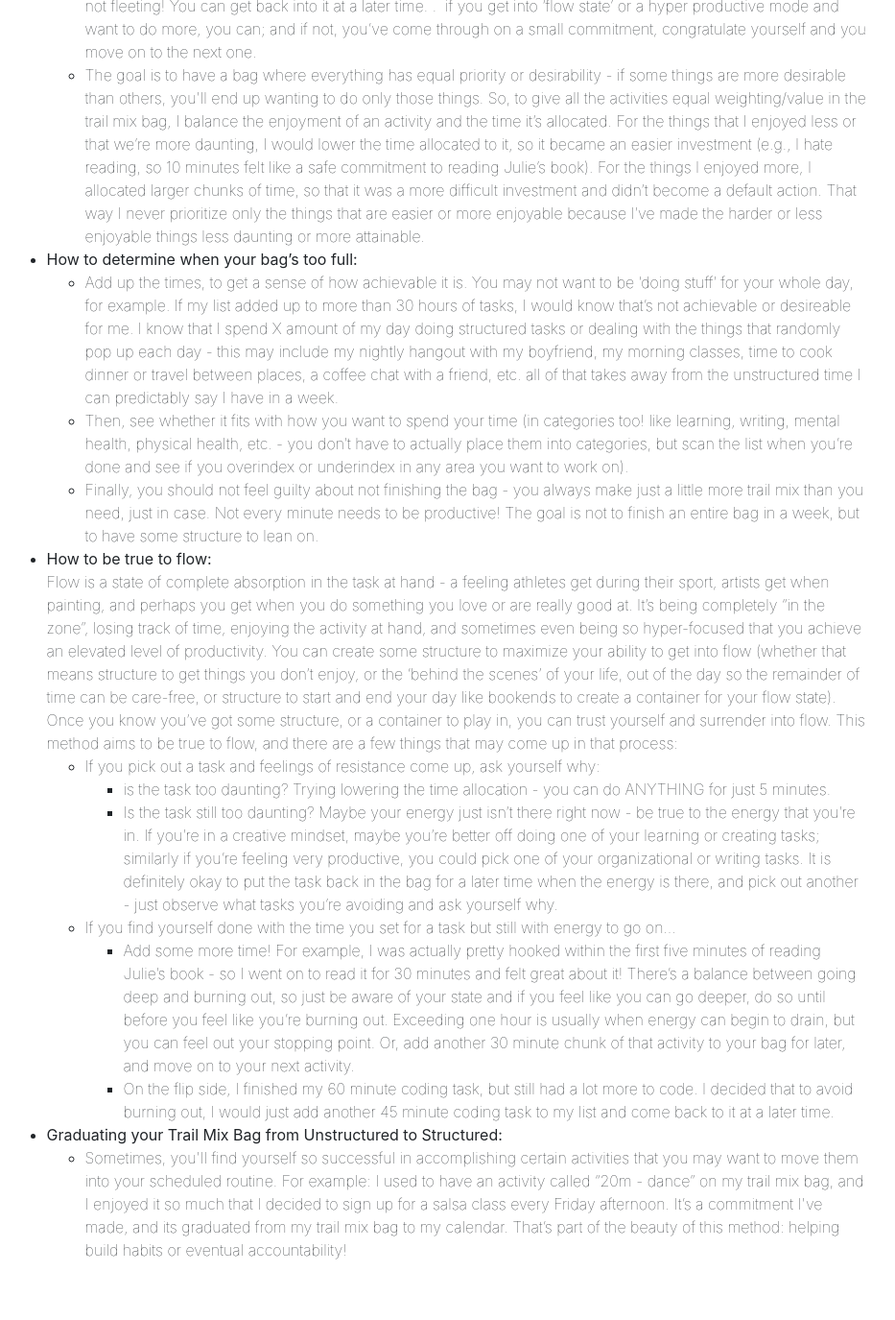
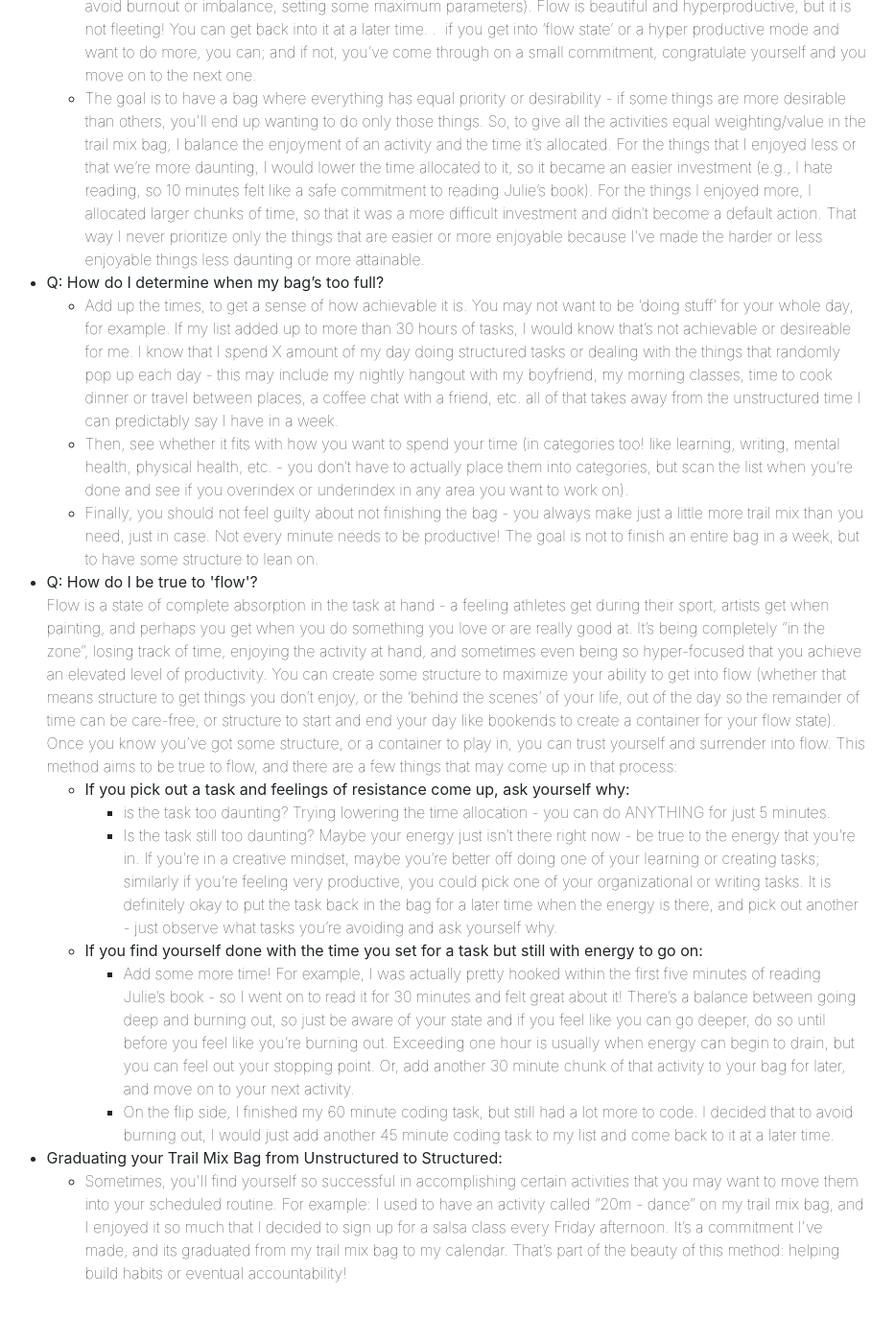
Before and after one commit to dalkat/dalkat.github.io, a Jekyll site: the page built from trailmix.md, in a window 1280 px wide and 1400 px high, scrolled down 5118 px. Shown: the top 1375 px of the window at 96% size, without its empty margins (184-1117 px from the left). Built offline with Jekyll 4.4.1, drawn with Linux system fonts in a browser that asks for light colours; nearby versions of some CDN libraries; some web fonts are replaced; library files that are not in the unit come from our copies; some of the changed text lies outside the part shown.

Commit message:
TMM 2.5 formatting

```diff
--- a/_layouts/trailmix.html
+++ b/_layouts/trailmix.html
@@ -102,34 +102,35 @@ layout: default-sub
 			<li><strong>Step 4:</strong> Take a step back and see whether your bag is mixed, balanced, and achievable this week (see tips below)</li>
 			<li><strong>Step 5: </strong>Throughout the week, when you find yourself in a moment of unstructured time, reach into your 'bag' and complete the activity you draw. This may require a bit of discipline, but it's all about trusting that you've built the bag with only things you feel you can do. How much or how little you do is up to you as you discover your balance between productive time and plain old down-time :)</li>
 			</ul>
+			<br>
 
 			<p><strong>Q&A and tips for creating an effective Trail Mix system</strong></p>
 			<ul>
 			<li><strong>Q: What does the &lsquo;bag&rsquo; look like?</strong></li>
 			How you choose to form your bag is up to you, but the guiding principle is that you should use something physical (i.e., not on your computer). The reason for that is that lists on a computer don't have as much thoughtfulness and are too easy to manipulate after you&rsquo;ve set it.<br>You may choose to use a literal bag - zip lock or otherwise - with pieces of fortune-cookie-sized paper in it. Now THAT&rsquo;s true surrender! Or, it could be a half of a sheet of paper with bullets for the activities - I personally keep mine in a moleskin notebook (<a href="https://amzn.to/2sP2UMY">this one</a>). A list isn&rsquo;t as whimsical as a bag, but it helps me adjust which activity I &lsquo;pick out&rsquo; based on where my energetic state is (creative activities versus cerebral, physical, etc.). <br>If you're feeling up for it, you could even design a generator or script that handles it for you, similar to daliakatan.com/do-now. If you do create a tool, please share it!
 
-			<li><strong>How do I make activities 'bite-sized'?</strong></li>
+			<li><strong>Q: How do I make activities 'bite-sized'?</strong></li>
 			As mentioned above, activities are not project-based (e.g., finish reading X, or write 1 blog post) but energy-based. When I was hiking, trail mix would give me about 15-30 minute bursts of energy, and I found that that was actually a great baseline to break down activities. It also helped make tasks more achievable, and by all means if I got into flow I could do it for longer! But that was MY choice to make, after I finished the bite-size activity. For example: 10 minutes - Read Julie&rsquo;s book. 60 minutes - code personal website. 30 minutes - yoga.&nbsp;
 			<ul><li>Activities can last longer but YOU decide if they do - if you see yourself in flow, you can choose to take that extra m&amp;m or to extend your current task! (but also knowing that you should pull yourself out from going too deep to avoid burnout or imbalance, setting some maximum parameters). Flow is beautiful and hyperproductive, but it is not fleeting! You can get back into it at a later time.&nbsp;.&nbsp; if you get into &lsquo;flow state&rsquo; or a hyper productive mode and want to do more, you can; and if not, you&rsquo;ve come through on a small commitment, congratulate yourself and you move on to the next one.</li>
 			<li>The goal is to have a bag where everything has equal priority or desirability - if some things are more desirable than others, you'll end up wanting to do only those things. So, to give all the activities equal weighting/value in the trail mix bag, I balance the enjoyment of an activity and the time it&rsquo;s allocated. For the things that I enjoyed less or that we&rsquo;re more daunting, I would lower the time allocated to it, so it became an easier investment (e.g., I hate reading, so 10 minutes felt like a safe commitment to reading Julie&rsquo;s book). For the things I enjoyed more, I allocated larger chunks of time, so that it was a more difficult investment and didn&rsquo;t become a default action. That way I never prioritize only the things that are easier or more enjoyable because I&rsquo;ve made the harder or less enjoyable things less daunting or more attainable.&nbsp;</li>
 			</ul>
 
-			<li><strong>How to determine when your bag&rsquo;s too full:&nbsp;</strong></li>
+			<li><strong>Q: How do I determine when my bag&rsquo;s too full?</strong></li>
 			<ul>
 			<li>Add up the times, to get a sense of how achievable it is. You may not want to be &lsquo;doing stuff&rsquo; for your whole day, for example. If my list added up to more than 30 hours of tasks, I would know that&rsquo;s not achievable or desireable for me. I know that I spend X amount of my day doing structured tasks or dealing with the things that randomly pop up each day - this may include my nightly hangout with my boyfriend, my morning classes, time to cook dinner or travel between places, a coffee chat with a friend, etc. all of that takes away from the unstructured time I can predictably say I have in a week.&nbsp;</li>
 			<li>Then, see whether it fits with how you want to spend your time (in categories too! like learning, writing, mental health, physical health, etc. - you don&rsquo;t have to actually place them into categories, but scan the list when you&rsquo;re done and see if you overindex or underindex in any area you want to work on).&nbsp;</li>
 			<li>Finally, you should not feel guilty about not finishing the bag - you always make just a little more trail mix than you need, just in case. Not every minute needs to be productive! The goal is not to finish an entire bag in a week, but to have some structure to lean on.</li>
 			</ul>
 
-			<li><strong>How to be true to flow:&nbsp;</strong></li>
+			<li><strong>Q: How do I be true to 'flow'?</strong></li>
 			Flow is a state of complete absorption in the task at hand - a feeling athletes get during their sport, artists get when painting, and perhaps you get when you do something you love or are really good at. It&rsquo;s being completely &ldquo;in the zone&rdquo;, losing track of time, enjoying the activity at hand, and sometimes even being so hyper-focused that you achieve an elevated level of productivity. You can create some structure to maximize your ability to get into flow (whether that means structure to get things you don&rsquo;t enjoy, or the &lsquo;behind the scenes&rsquo; of your life, out of the day so the remainder of time can be care-free, or structure to start and end your day like bookends to create a container for your flow state). Once you know you&rsquo;ve got some structure, or a container to play in, you can trust yourself and surrender into flow. This method aims to be true to flow, and there are a few things that may come up in that process:
 			<ul>
-			<li>If you pick out a task and feelings of resistance come up, ask yourself why:&nbsp;</li>
+			<li><b>If you pick out a task and feelings of resistance come up, ask yourself why:</b></li>
 			<ul>
 			<li>is the task too daunting? Trying lowering the time allocation - you can do ANYTHING for just 5 minutes.&nbsp;</li>
 			<li>Is the task still too daunting? Maybe your energy just isn&rsquo;t there right now - be true to the energy that you&rsquo;re in. If you&rsquo;re in a creative mindset, maybe you&rsquo;re better off doing one of your learning or creating tasks; similarly if you&rsquo;re feeling very productive, you could pick one of your organizational or writing tasks. It is definitely okay to put the task back in the bag for a later time when the energy is there, and pick out another - just observe what tasks you&rsquo;re avoiding and ask yourself why.&nbsp;</li>
 			</ul>
-			<li>If you find yourself done with the time you set for a task but still with energy to go on&hellip;</li>
+			<li><b>If you find yourself done with the time you set for a task but still with energy to go on:</b></li>
 			<ul>
 			<li>Add some more time! For example, I was actually pretty hooked within the first five minutes of reading Julie&rsquo;s book - so I went on to read it for 30 minutes and felt great about it!&nbsp;There&rsquo;s a balance between going deep and burning out, so just be aware of your state and if you feel like you can go deeper, do so until before you feel like you&rsquo;re burning out. Exceeding one hour is usually when energy can begin to drain, but you can feel out your stopping point. Or, add another 30 minute chunk of that activity to your bag for later, and move on to your next activity.&nbsp;</li>
 			<li>On the flip side, I finished my 60 minute coding task, but still had a lot more to code. I decided that to avoid burning out, I would just add another 45 minute coding task to my list and come back to it at a later time.&nbsp;</li>
```
